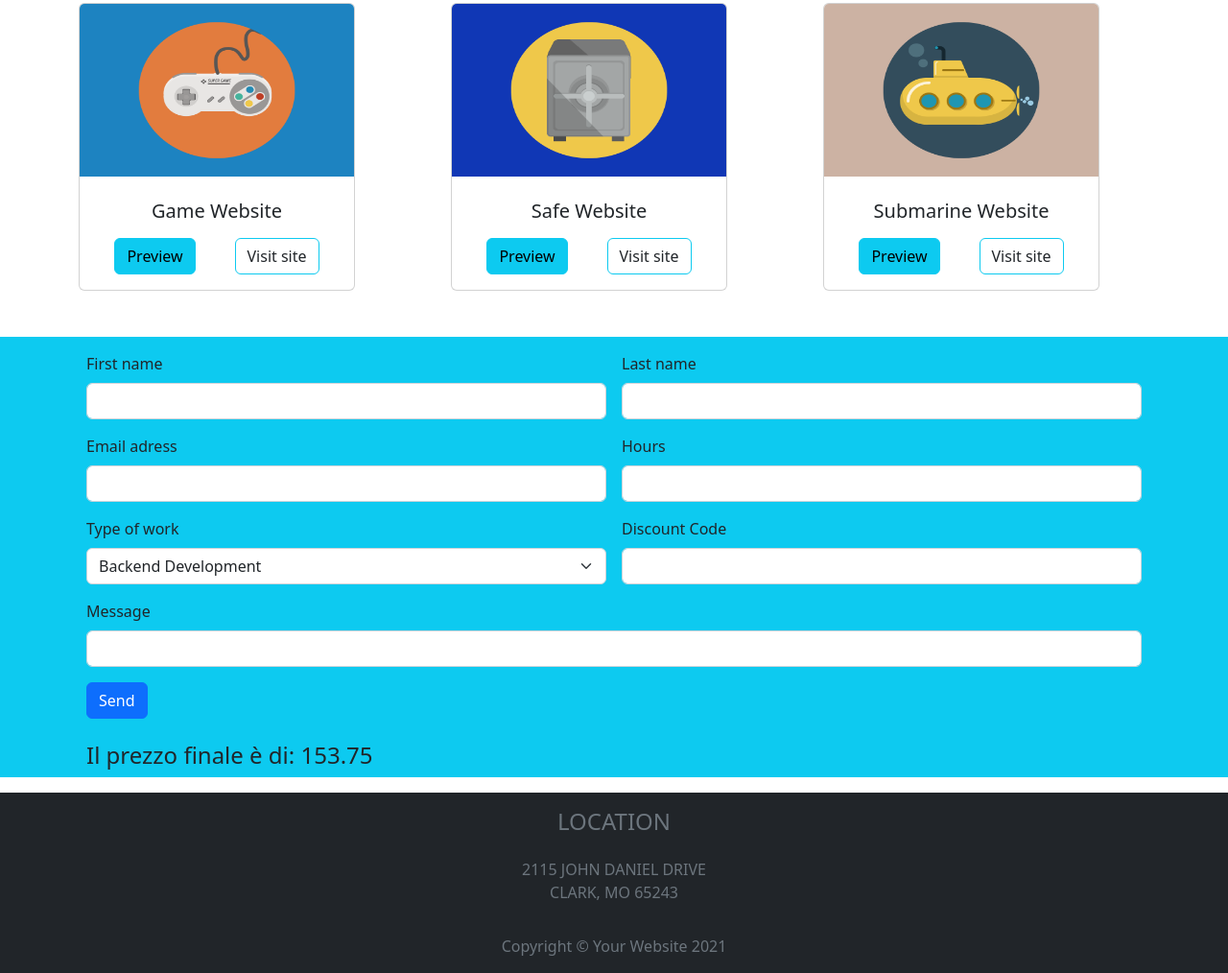
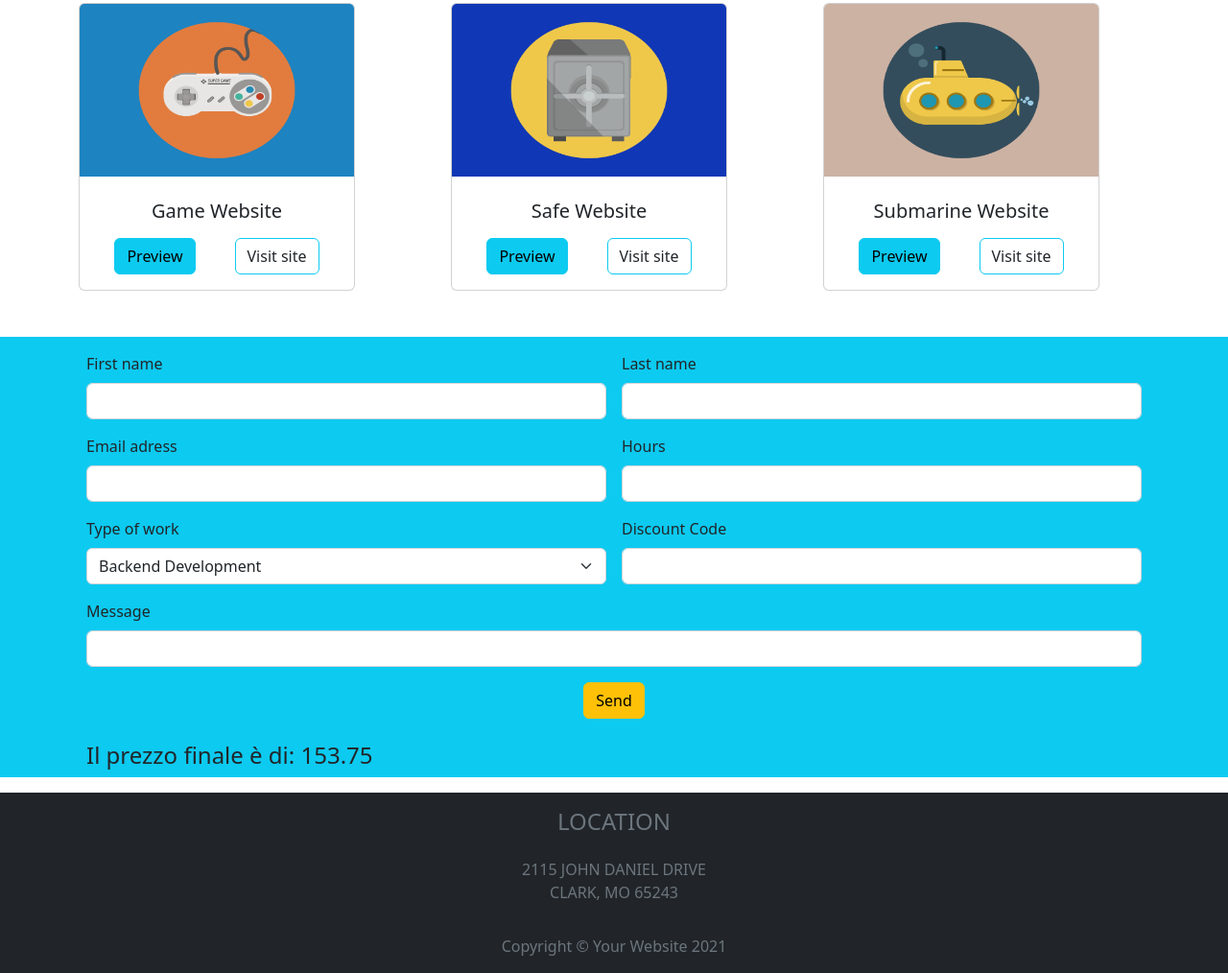
Before and after one commit to adelademarku/bootstrap-html-freelancer, a plain HTML site: page index.html in a window 1280 px wide. Shown: the part 730-1744 px from the top of the page at 96% size. Drawn offline with nearby package versions, Linux system fonts and the light colour scheme.

Commit message:
sistemazione button send

```diff
--- a/index.html
+++ b/index.html
@@ -204,8 +204,8 @@
 
 
 
-                    <div class="col-12">
-                        <button type="submit" class="btn btn-primary">Send</button>
+                    <div class="col-12 text-center warning">
+                        <button type="submit" class="btn btn-warning mb1 black bg-silver ">Send</button>
                     </div>
                 </form>
                 <h4 class="p-2 my-3">Il prezzo finale è di: 153.75</h4>
```
